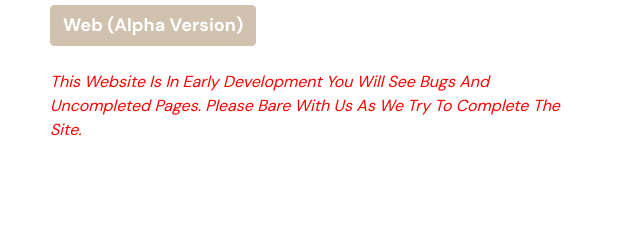
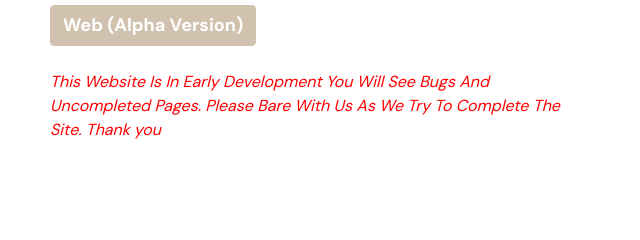
Before and after one commit to Raheemshah2809/Ultimate-Travel-Guide, a website: page index.html in a window 1280 px wide. Shown: the part 320-560 px from the top of the page, 35-675 px from the left. Drawn offline with Linux system fonts and the light colour scheme.

Commit message:
V.0.0.1.1

```diff
--- a/index.html
+++ b/index.html
@@ -91,7 +91,7 @@
                                             class="btn btn-secondary">
                                             Web (Alpha Version)</a>
                                     </div>
-                                    <p class="dev1">This Website Is In Early Development You Will See Bugs And Uncompleted Pages. Please Bare With Us As We Try To Complete The Site.</p>
+                                    <p class="dev1">This Website Is In Early Development You Will See Bugs And Uncompleted Pages. Please Bare With Us As We Try To Complete The Site. Thank you</p>
                                 </div>
                                 <!-- <div class="col-md-6 carousel-img-wrapper">
                                     <img src="assets/images/earth.jpeg" alt="carousel-img" class="img-fluid"
```
